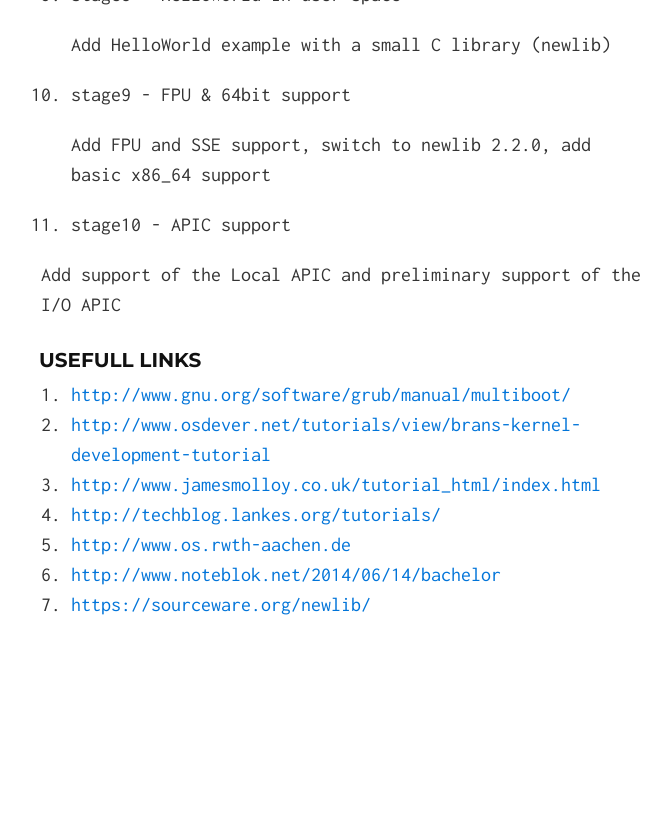
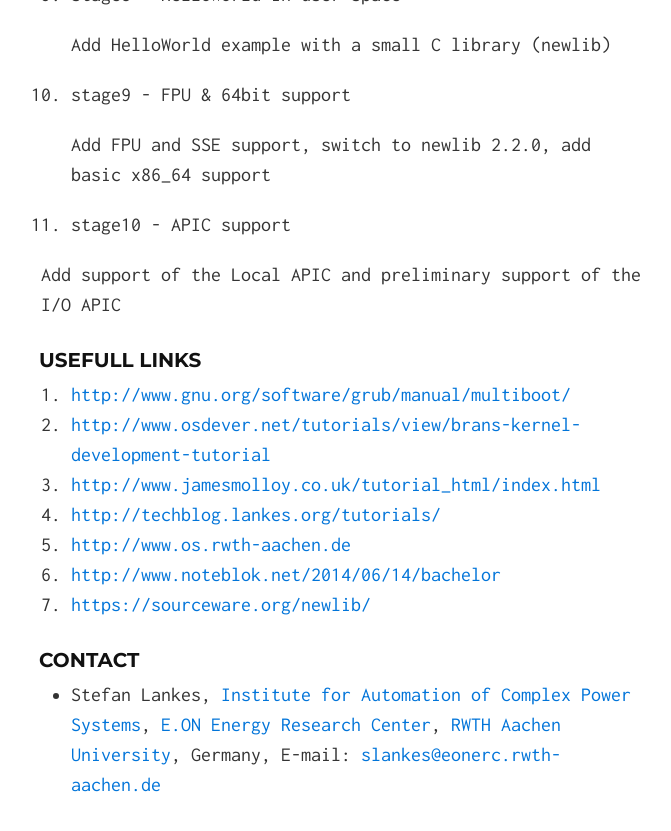
Before and after one commit to RWTH-OS/eduOS, a Jekyll site: the page built from index.md, in a window 1280 px wide and 900 px high, scrolled down 4020 px. Shown: the top 831 px of the window, without its empty margins (299-970 px from the left). Built offline with Jekyll 4.4.1, drawn with Linux system fonts in a browser that asks for light colours; before the commit the page ends 4740 px from its top, so only the background shows below that.

Commit message:
add contact address

```diff
--- a/index.md
+++ b/index.md
@@ -146,3 +146,7 @@
 4. [http://www.os.rwth-aachen.de](http://www.os.rwth-aachen.de)
 5. [http://www.noteblok.net/2014/06/14/bachelor](http://www.noteblok.net/2014/06/14/bachelor)
 6. [https://sourceware.org/newlib/](https://sourceware.org/newlib/)
+
+### Contact
+
+* Stefan Lankes, [Institute for Automation of Complex Power Systems](http://www.acs.eonerc.rwth-aachen.de/), [E.ON Energy Research Center](http://www.eonerc.rwth-aachen.de/), [RWTH Aachen University](http://www.rwth-aachen.de/), Germany, E-mail: <slankes@eonerc.rwth-aachen.de>
```
